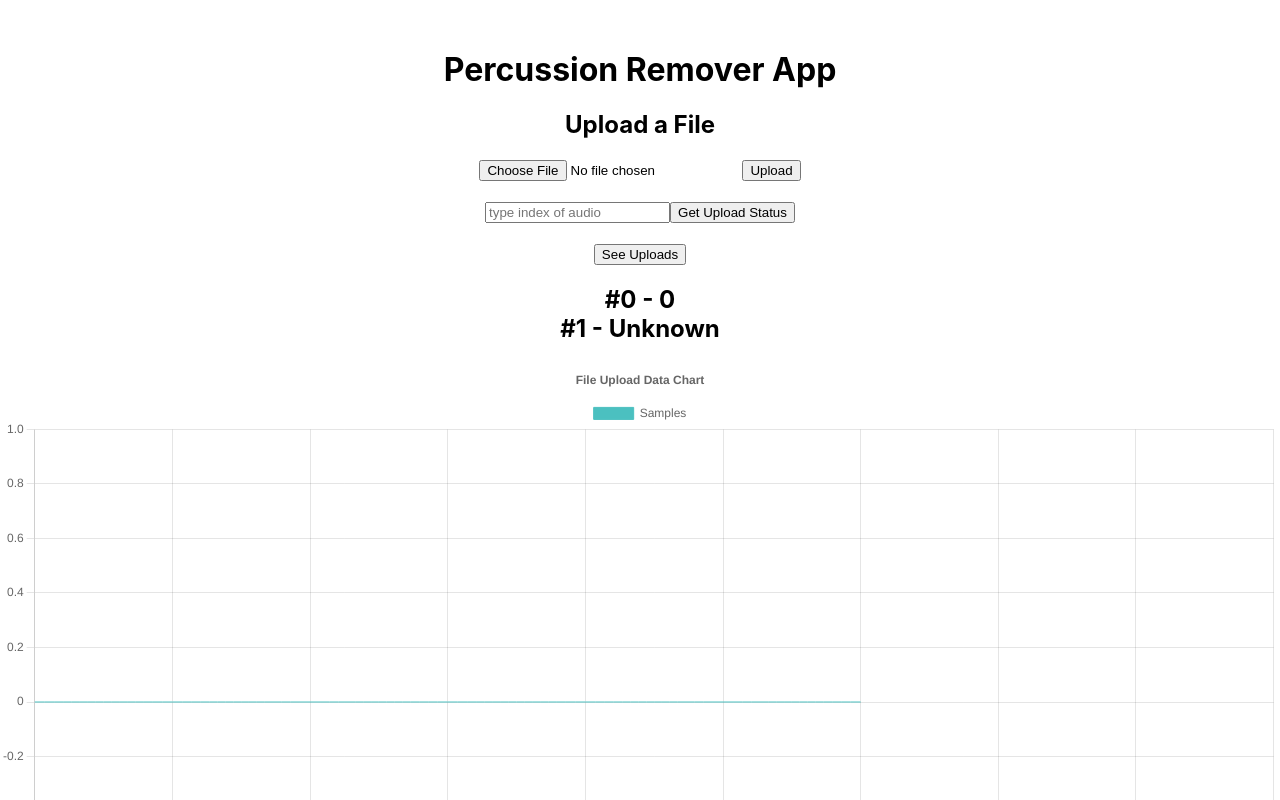
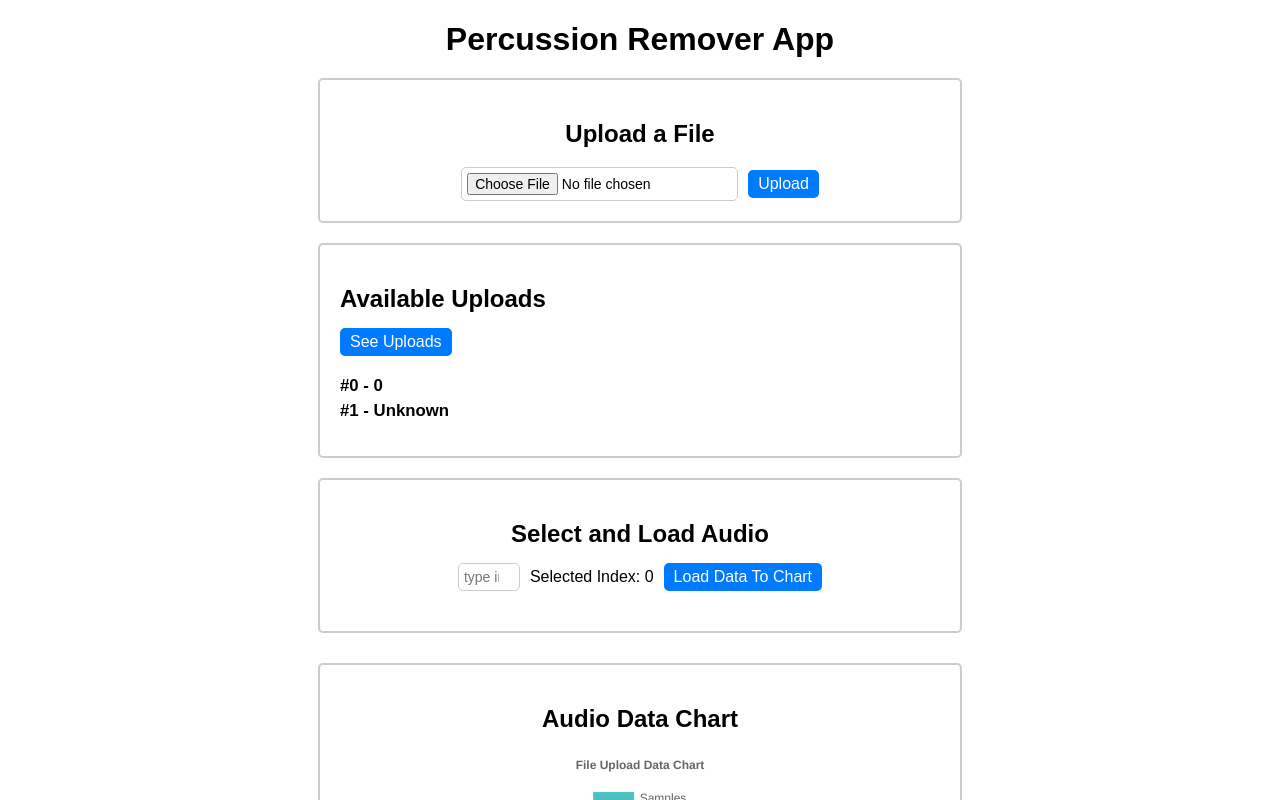
Before and after one commit to infinitydawn/frontend-sound-separation, a React (Create React App) app: page / in a window 1280 px wide. Shown: the top 800 px of the page. Built offline with nearby package versions, Linux system fonts and the light colour scheme.

Commit message:
major frontend changes, functions revamped

```diff
--- a/src/App.css
+++ b/src/App.css
@@ -1,12 +1,132 @@
+/* General Page Styles */
 .App {
   text-align: center;
-  margin-top: 50px;
+  margin: 20px;
+  font-family: Arial, sans-serif;
 }
 
-form {
-  margin-top: 20px;
+h1 {
+  margin-bottom: 20px;
 }
 
-input[type="file"] {
-  margin-right: 10px;
+h2 {
+  margin-bottom: 15px;
 }
+
+/* Section Styles */
+.section {
+  border: 2px solid #ccc;
+  border-radius: 5px;
+  margin: 20px auto;
+  padding: 20px;
+  width: 90%;
+  max-width: 600px;
+}
+
+/* File Upload Section */
+.file-upload-section form {
+  display: flex;
+  justify-content: center;
+  align-items: center;
+  gap: 10px;
+}
+
+.file-upload-section button {
+  padding: 5px 10px;
+  cursor: pointer;
+}
+
+/* Load Audio Section */
+.load-audio-section form {
+  display: flex;
+  justify-content: center;
+  align-items: center;
+  gap: 10px;
+}
+
+.load-audio-section input[type="number"] {
+  width: 50px;
+  padding: 5px;
+}
+
+.load-audio-section button {
+  padding: 5px 10px;
+  cursor: pointer;
+}
+
+/* Get Uploads Section */
+.get-uploads-section {
+  text-align: left;
+}
+
+/* Chart Section */
+.chart-section {
+  margin-top: 30px;
+}
+
+/* Button Styles */
+button {
+  background-color: #007bff;
+  color: white;
+  border: none;
+  border-radius: 5px;
+  padding: 5px 15px;
+  font-size: 16px;
+}
+
+button:hover {
+  background-color: #0056b3;
+}
+
+/* Input Styles */
+input {
+  padding: 5px;
+  border: 1px solid #ccc;
+  border-radius: 5px;
+  font-size: 14px;
+}
+
+/* Mobile Styles */
+@media (max-width: 600px) {
+  .file-upload-section form,
+  .load-audio-section form {
+    flex-direction: column; /* Stack elements vertically on small screens */
+    gap: 5px; /* Smaller gap on mobile */
+  }
+
+  button {
+    width: 100%; /* Full-width buttons on mobile */
+    padding: 10px; /* Larger padding for better tap targets */
+  }
+
+  .section {
+    width: 95%; /* Take up more horizontal space on mobile */
+  }
+
+  input {
+    width: 100%; /* Full-width inputs on mobile */
+  }
+}
+
+/* General Styles */
+.get-uploads-section h2 div {
+  word-wrap: break-word; /* Force long words to break */
+  max-width: 100%; /* Ensure it doesn’t stretch too wide */
+  white-space: normal; /* Allow wrapping */
+  margin-bottom: 5px; /* Add some space between file names */
+}
+
+/* Optional: If you want ellipsis for long text */
+.get-uploads-section h2 div {
+  white-space: nowrap;
+  overflow: hidden;
+  text-overflow: ellipsis;
+  max-width: 100%;
+  display: block;
+}
+
+/* Section for managing text overflow */
+.get-uploads-section {
+  text-align: left;
+  overflow-wrap: break-word;
+}
--- a/src/App.js
+++ b/src/App.js
@@ -16,10 +16,31 @@ function App() {
   return (
     <div className="App">
       <h1>Percussion Remover App</h1>
-      <FileUpload onUpdateData={handleUpdateData} />
-      <LoadAudio onUpdateData={handleUpdateData} />  {/* Pass the function */}
-      <GetUploads />
-      <LineChart chartData={chartData} />  {/* Pass chart data as props */}
+
+      {/* Container for the File Upload Section */}
+      <div className="section file-upload-section">
+        <FileUpload onUpdateData={handleUpdateData} />
+      </div>
+      {/* Container for Get Uploads Section */}
+      <div className="section get-uploads-section">
+        <h2>Available Uploads</h2>
+        <GetUploads />
+      </div>
+
+      {/* Container for the Load Audio Section */}
+      <div className="section load-audio-section">
+        <h2>Select and Load Audio</h2>
+        <LoadAudio onUpdateData={handleUpdateData} />
+      </div>
+
+
+
+      {/* Container for Line Chart Section */}
+      <div className="section chart-section">
+        <h2>Audio Data Chart</h2>
+        <LineChart chartData={chartData} />  {/* Pass chart data as props */}
+      </div>
+
     </div>
   );
 }
--- /dev/null
+++ b/src/FileUpload.css
@@ -0,0 +1,14 @@
+.file-upload-container {
+    margin: 20px;
+    padding: 10px;
+  }
+
+  .file-upload-form {
+    display: flex;
+    align-items: center;
+    gap: 10px; /* Space between file input and button */
+  }
+
+  button {
+    padding: 5px 10px;
+  }
--- a/src/FileUpload.js
+++ b/src/FileUpload.js
@@ -1,8 +1,10 @@
 import React, { useState } from 'react';
+import './FileUpload.css';
 
 function FileUpload({ onUpdateData }) {
   let fetchLink = process.env.REACT_APP_API_URL;
   const [selectedFile, setSelectedFile] = useState(null);
+  const [requestStatus, setReqStatus] = useState('');
 
   const handleFileChange = (event) => {
     setSelectedFile(event.target.files[0]);
@@ -10,6 +12,7 @@ function FileUpload({ onUpdateData }) {
 
   const handleSubmit = (event) => {
     event.preventDefault();
+    setReqStatus("Uploading...")
     if (selectedFile) {
       console.log(selectedFile)
       if (selectedFile.type === "audio/wav") {
@@ -23,12 +26,11 @@ function FileUpload({ onUpdateData }) {
           .then(response => response.json())
           .then(data => {
             console.log(data);
+            setReqStatus("Uploaded Successfully!")
             //alert(data.message);
 
             // pass data to chart
             if (onUpdateData) {
-
-              alert("updating data")
               let samplesArray = data.message.split(",")
               samplesArray[0] = samplesArray[0].substring(1, samplesArray[0].length)
               let last = samplesArray.length - 1
@@ -43,18 +45,20 @@ function FileUpload({ onUpdateData }) {
           })
           .catch(error => {
             console.error('Error:', error);
+            setReqStatus(error)
           });
       } else {
-        alert("Wrong file type. Please select a WAV file, and try to upload it again.")
+        setReqStatus("Wrong file type. Please select a WAV file, and try to upload it again.")
       }
     } else {
-      alert("File upload field is empty, please select a WAV file.")
+      setReqStatus("File upload field is empty, please select a WAV file.")
     }
   };
 
   return (
     <div>
       <h2>Upload a File</h2>
+      <h3>{requestStatus}</h3>
       <form onSubmit={handleSubmit}>
         <input type="file" onChange={handleFileChange} />
         <button type="submit">Upload</button>
--- /dev/null
+++ b/src/GetUploads.css
@@ -0,0 +1,3 @@
+.upload-item {
+    font-size: 0.7em;
+}
--- a/src/GetUploads.js
+++ b/src/GetUploads.js
@@ -1,5 +1,5 @@
 import React, { useState } from 'react';
-
+import './GetUploads.css'
 
 
 function GetUploads() {
@@ -7,7 +7,8 @@ function GetUploads() {
 
     let fetchLink = process.env.REACT_APP_API_URL;
 
-    const handleClick = () => {
+    const handleClick = (event) => {
+        event.preventDefault();
         fetch(`${fetchLink}/see-uploads`, {
             method: "GET"
         })
@@ -27,9 +28,7 @@ function GetUploads() {
             <h2>
                 {uploadsList.length > 0
                     ? uploadsList.map((item, index) => (
-                        <div key={index}>
-                            #{index} - {item}
-                        </div>
+                        <div class="upload-item" key={index}>#{index} - {item}</div>
                     ))
                     : 'No uploads to display'}
             </h2>
--- /dev/null
+++ b/src/LoadAudio.css
@@ -0,0 +1,19 @@
+.load-audio-container {
+    margin: 20px;
+    padding: 10px;
+  }
+
+  .load-audio-form {
+    display: flex;
+    align-items: center;
+    gap: 10px; /* Space between input, label, and button */
+  }
+
+  input[type="number"] {
+    width: 50px;
+    padding: 5px;
+  }
+
+  button {
+    padding: 5px 10px;
+  }
--- a/src/LoadAudio.js
+++ b/src/LoadAudio.js
@@ -1,14 +1,20 @@
 import React, { useState } from 'react';
+import './LoadAudio.css';
 
 function LoadAudio({ onUpdateData }) {
     const [fileStatus, setFileStatus] = useState("Unknown");
+    const [audioIndex, setAudioIndex] = useState(0);
 
     let fetchLink = process.env.REACT_APP_API_URL;
 
-    const handleClick = () => {
-        alert("clicked")
+    const handleNumChange = (event) => {
+        setAudioIndex(event.target.value);
+    }
+
+    const handleClick = (event) => {
+        event.preventDefault();
         setFileStatus("Waiting for response from server...");
-        fetch(`${fetchLink}/load-track`, {
+        fetch(`${fetchLink}/load-track?audioIndex=${audioIndex}`, {
             method: "GET"
         })
             .then(response => response.json())
@@ -16,18 +22,13 @@ function LoadAudio({ onUpdateData }) {
                 console.log(data.message);
                 setFileStatus(data.message);
 
-                // Assuming the server response contains data for the chart
+                // Sending the data to the chart
                 if (onUpdateData) {
-                    let samplesArray = data.message.split(",")
-                    samplesArray[0] = samplesArray[0].substring(1, samplesArray[0].length)
-                    let last = samplesArray.length - 1
-                    samplesArray[samplesArray.length - 1] = samplesArray[samplesArray.length - 1].substring(0, samplesArray[last].length - 2)
 
+                    let samplesArray = data.message.split(",");
 
-                    samplesArray = samplesArray.map(sample => parseInt(sample));
-                    console.log(samplesArray)
-
-                    onUpdateData(samplesArray);  // Update the chart data with the result
+                    samplesArray = samplesArray.map(sample => parseInt(sample.trim()));
+                    onUpdateData(samplesArray);
                 }
             })
             .catch(err => {
@@ -39,9 +40,10 @@ function LoadAudio({ onUpdateData }) {
     return (
         <div>
             <form>
-                <input type="number" placeholder="type index of audio"></input>
+                <input onChange={handleNumChange} type="number" placeholder="type index of audio"></input>
+                <label>Selected Index: {audioIndex}</label>
                 <button onClick={handleClick}>
-                    Get Upload Status
+                    Load Data To Chart
                 </button>
             </form>
             <h2>
```
